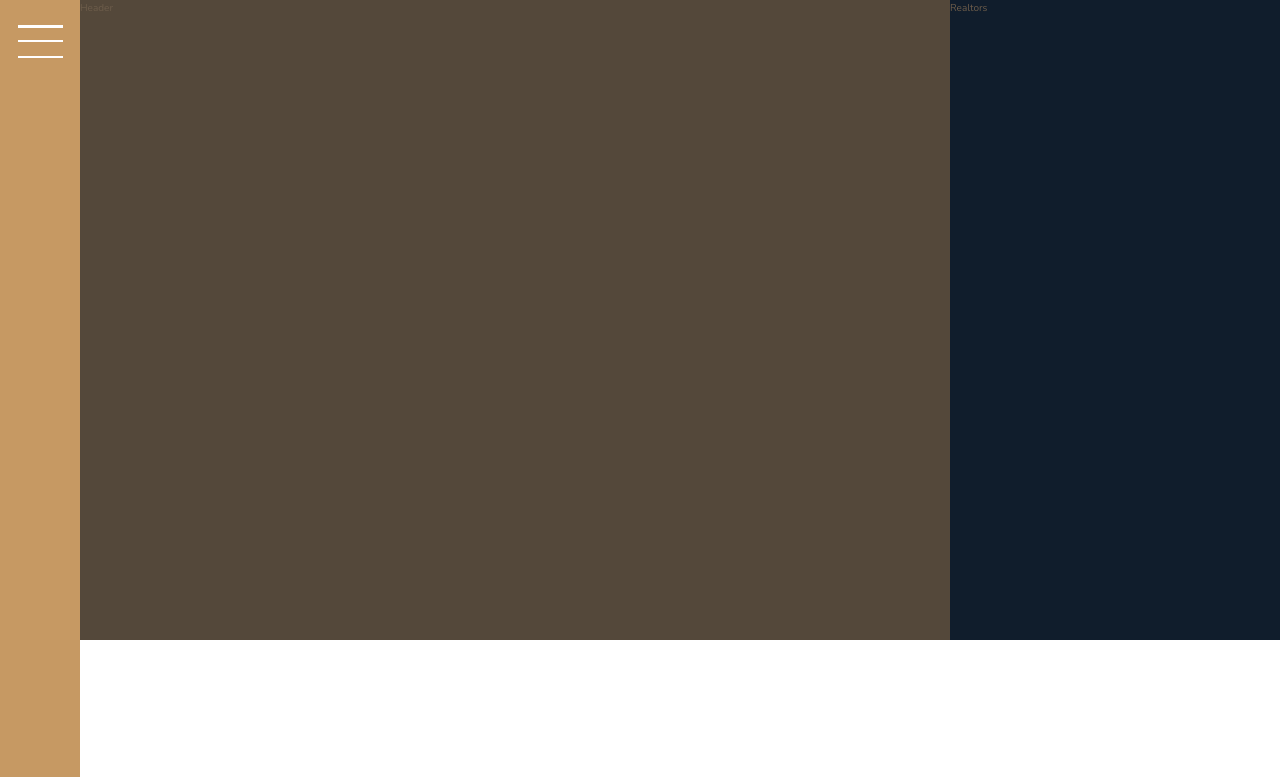
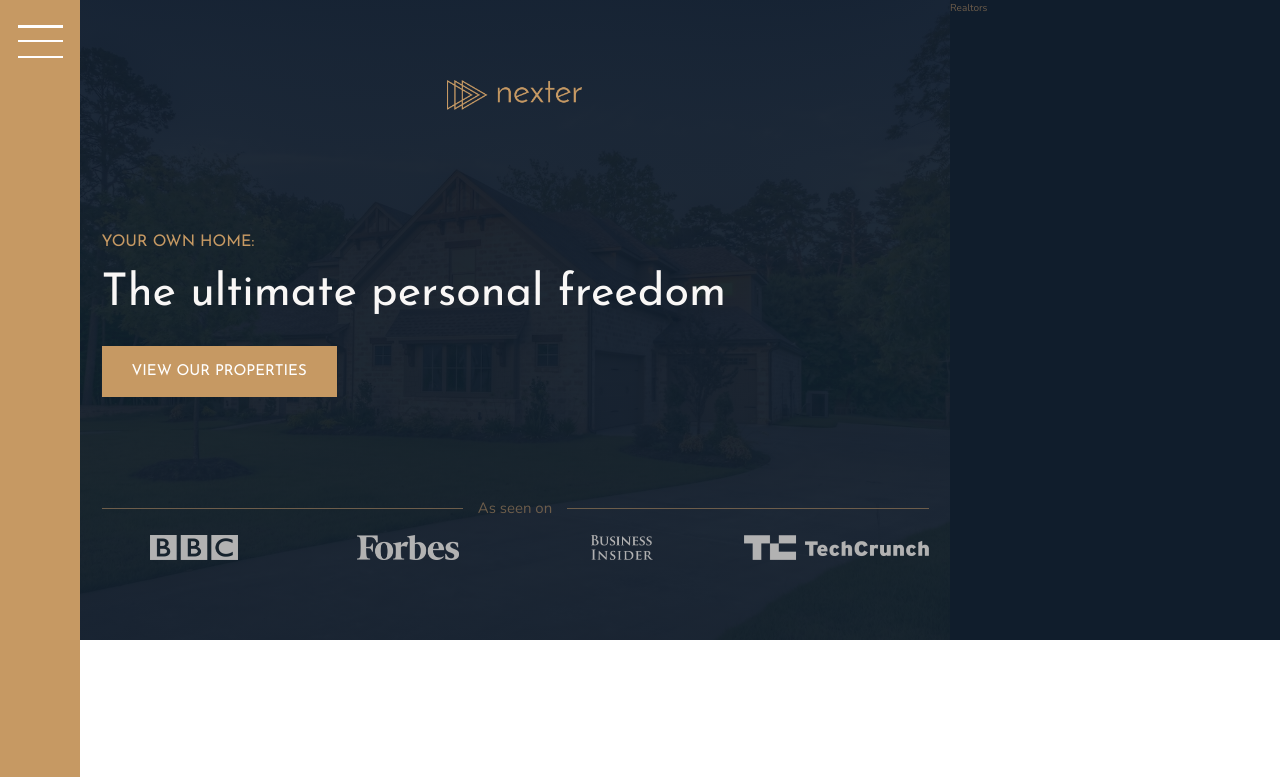
Before and after one commit to Holtek/Nexter, a website: page index.html in a window 1280 px wide. Shown: the top 777 px of the page. Drawn offline with nearby package versions, Linux system fonts and the light colour scheme.

Commit message:
Half a header built :P

```diff
--- a/index.html
+++ b/index.html
@@ -20,7 +20,17 @@
     </div>
 
     <header class="header">
-      Header
+      <img src="./img/logo.png" alt="nexter logo" class="header__logo">
+        <h3 class="heading-3">Your own home:</h3>
+        <h1 class="heading-1">The ultimate personal freedom</h1>
+        <button class="btn header__btn">View our properties</button>
+        <div class="header__seenon-text">As seen on</div>
+        <div class="header__seenon-logos">
+            <img src="./img/logo-bbc.png" alt="">
+            <img src="./img/logo-forbes.png" alt="">
+            <img src="./img/logo-bi.png" alt="">
+            <img src="./img/logo-techcrunch.png" alt="">
+        </div>
     </header>
     <div class="realtors">
       Realtors
--- a/sass/_header.scss
+++ b/sass/_header.scss
@@ -1,4 +1,52 @@
 .header {
   background-color: $color-grey-dark-1;
   grid-column: full-start / col-end 6;
+  background-image: linear-gradient(
+      rgba($color-secondary, 0.94),
+      rgba($color-secondary, 0.94)
+    ),
+    url(../img/hero.jpeg);
+  background-size: cover;
+  background-position: center;
+
+  display: grid;
+  grid-template-rows: 1fr min-content 6rem 1fr;
+  grid-template-columns: max-content;
+  row-gap: 1.5rem;
+  padding: 8rem;
+  justify-content: center;
+  &__logo {
+    height: 3rem;
+    justify-self: center;
+  }
+  &__seenon-text {
+    display: grid;
+    font-size: 1.5rem;
+    color: $color-grey-dark-2;
+    grid-template-columns: 1fr max-content 1fr;
+    column-gap: 1.5rem;
+    align-items: center;
+    &::before,
+    &::after {
+      content: "";
+      height: 1px;
+      display: block;
+      background-color: currentColor;
+      align-self: center;
+    }
+  }
+  &__seenon-logos {
+    display: grid;
+    grid-template-columns: repeat(4, 1fr);
+    column-gap: 3rem;
+    justify-items: center;
+    filter: brightness(70%);
+    img {
+      height: 2.5rem;
+    }
+  }
+  &__btn {
+    align-self: start;
+    justify-self: start;
+  }
 }
--- a/sass/_typography.scss
+++ b/sass/_typography.scss
@@ -4,6 +4,9 @@
 }
 .heading-1 {
   @extend %heading;
+  font-size: 4.5rem;
+  color: $color-grey-light-1;
+  line-height: 1;
 }
 .heading-2 {
   @extend %heading;
```
Also changed, not shown: css/style.css.
